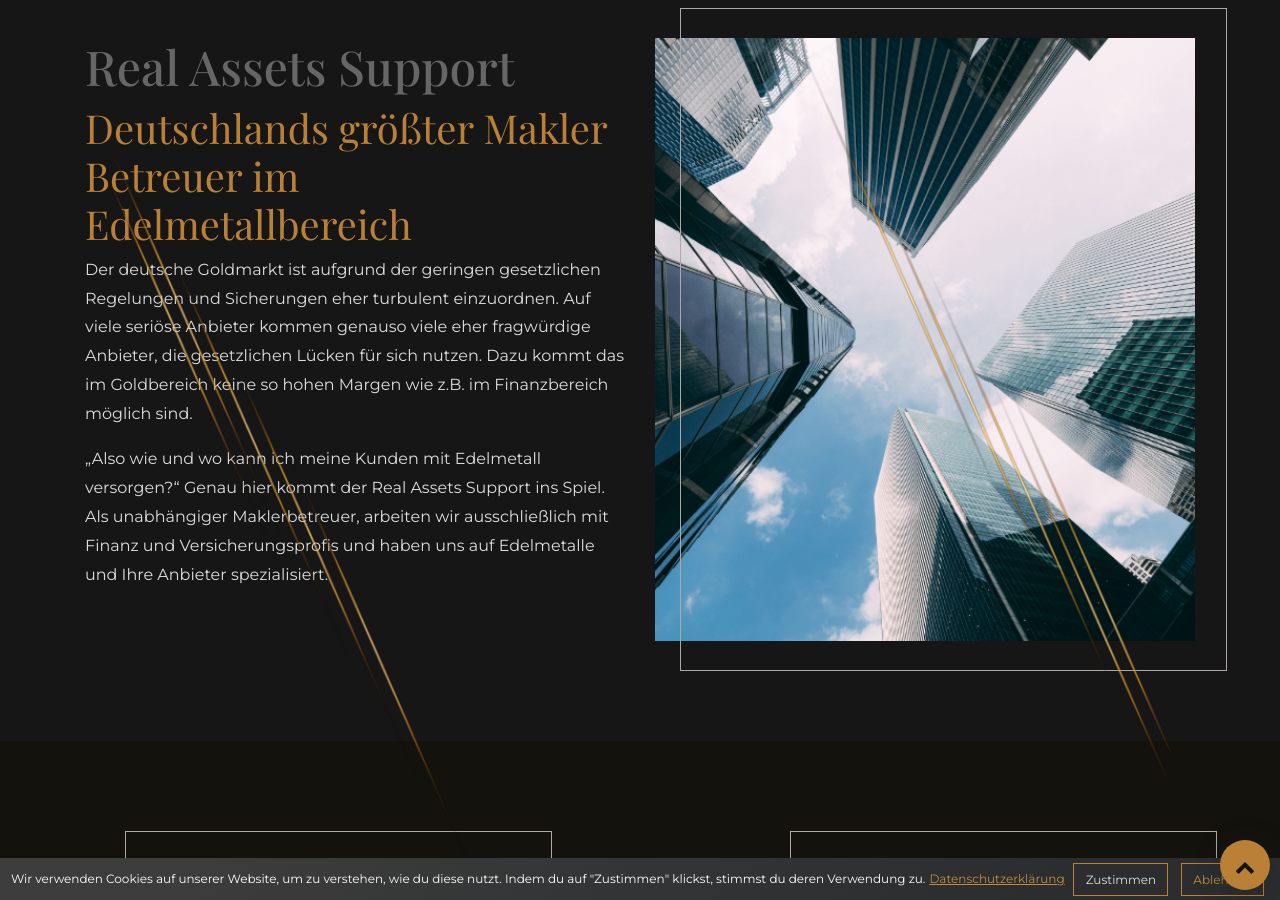
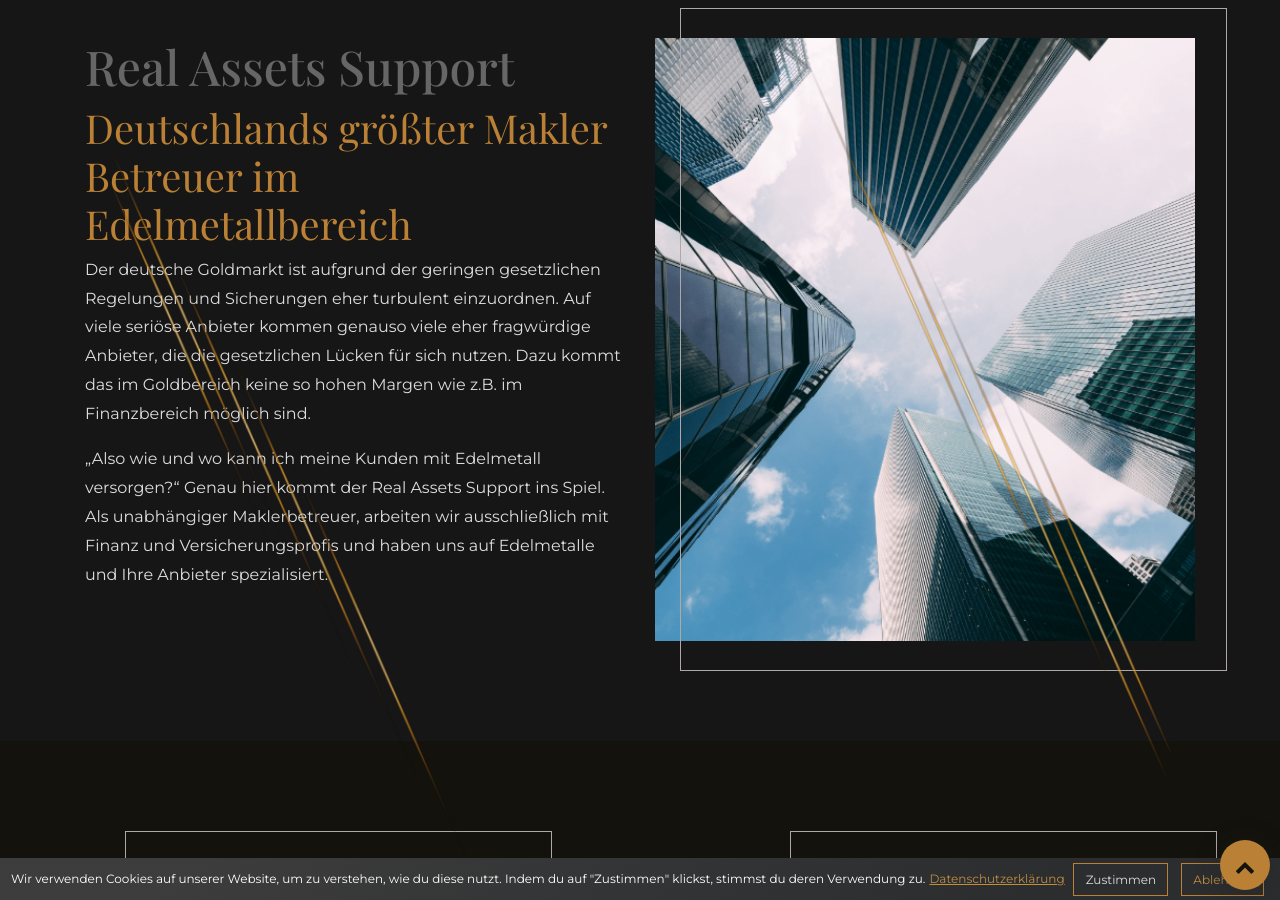
Before and after one commit to vosaul/Selim-RA, a Jekyll site: the page built from index.html, in a window 1280 px wide and 900 px high, scrolled down 962 px. Built offline with Jekyll 4.4.1, drawn with Linux system fonts in a browser that asks for light colours; nearby versions of some CDN libraries; some web fonts are replaced; a script that is not in the unit is left out.

Commit message:
Update pages “home”

```diff
--- a/_data/home.yml
+++ b/_data/home.yml
@@ -4,9 +4,9 @@ support_box:
   text:
     - Der deutsche Goldmarkt ist aufgrund der geringen gesetzlichen Regelungen
       und Sicherungen eher turbulent einzuordnen. Auf viele seriöse Anbieter
-      kommen genauso viele eher fragwürdige Anbieter, die gesetzlichen Lücken
-      für sich nutzen. Dazu kommt das im Goldbereich keine so hohen Margen wie
-      z.B. im Finanzbereich möglich sind.
+      kommen genauso viele eher fragwürdige Anbieter, die die gesetzlichen
+      Lücken für sich nutzen. Dazu kommt das im Goldbereich keine so hohen
+      Margen wie z.B. im Finanzbereich möglich sind.
     - „Also wie und wo kann ich meine Kunden mit Edelmetall versorgen?“  Genau
       hier kommt der Real Assets Support ins Spiel. Als unabhängiger
       Maklerbetreuer,  arbeiten wir ausschließlich mit Finanz und
```
